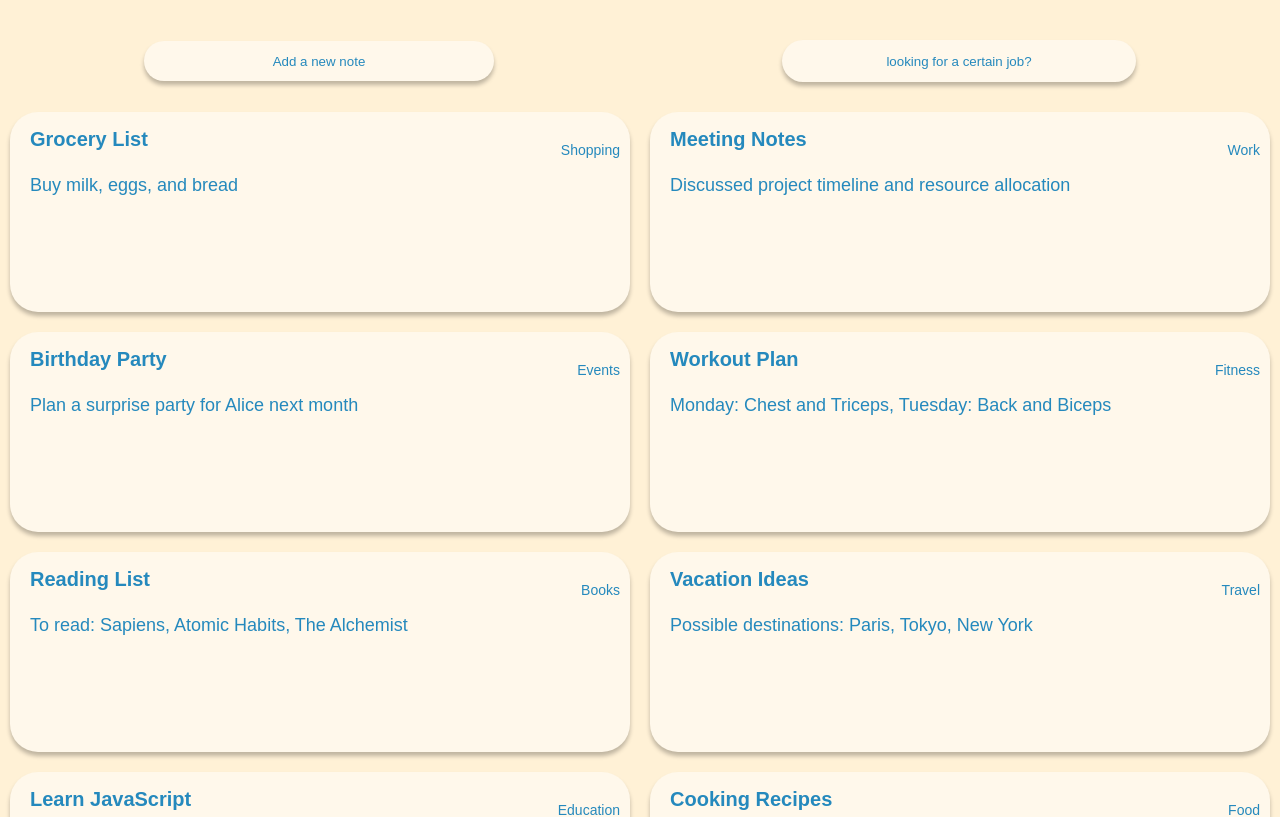
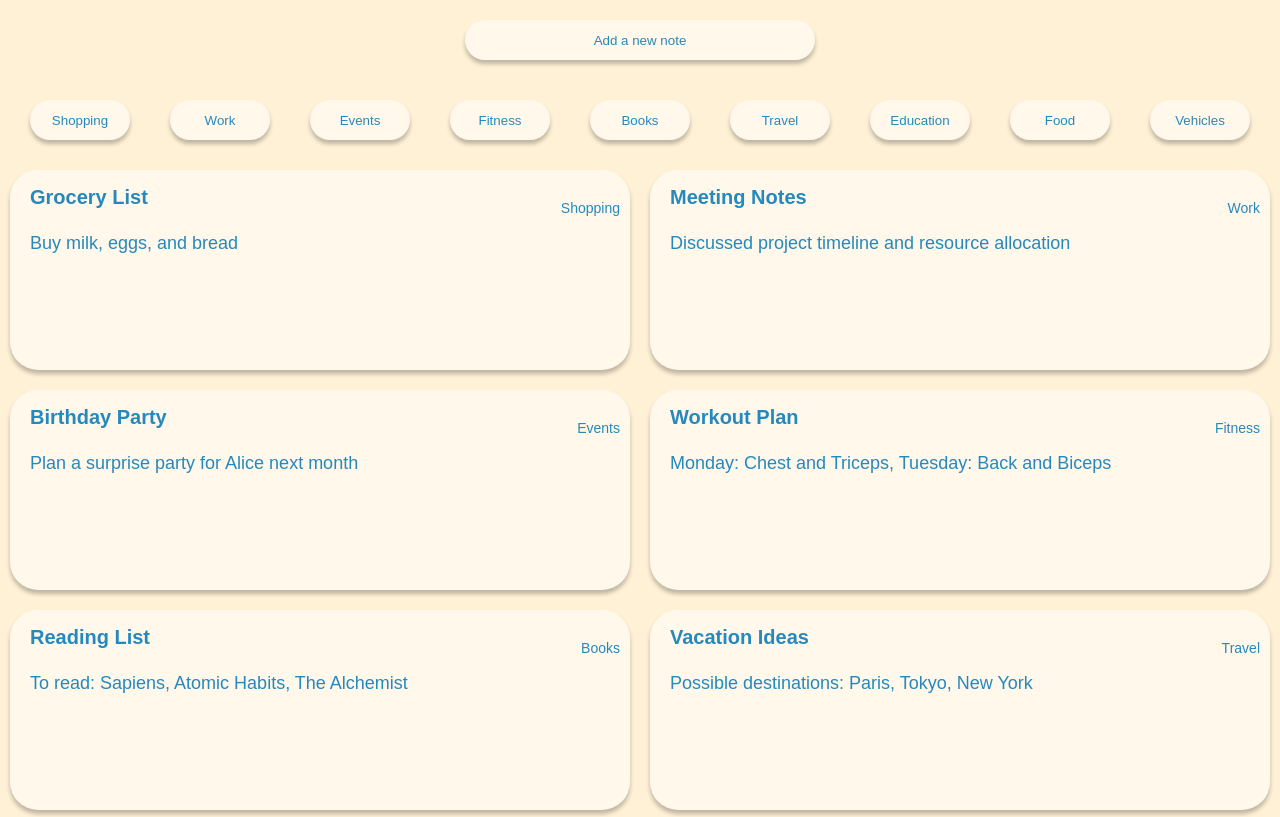
Before and after one commit to 915-nistor-robert/Invatare_Interactiva_2023, a React (Create React App) app in the folder frontend/: page /notes in a window 1280 px wide. Shown: the top 817 px of the page. Built offline with nearby package versions, Linux system fonts and the light colour scheme.

Commit message:
added categories below the add note button

```diff
--- a/frontend/src/Components/NotesPage/NotesPage.js
+++ b/frontend/src/Components/NotesPage/NotesPage.js
@@ -1,5 +1,5 @@
 import './NotesPage.scss'
-import {useState} from "react";
+import {useState, useEffect} from "react";
 import Job from "../Job/Job";
 import {useNavigate} from "react-router-dom";
 import StickyNote from "../../Utils/GeneralUtils";
@@ -19,26 +19,49 @@ export default function NotesPage() {
 
     ])
 
-    const [search, setSearch] = useState('');
+    const [categories, setCategories] = useState([]);
+    const [selectedCategories, setSelectedCategories] = useState([]);
 
-    const filteredNotes = notes.filter(note => note.title.toLowerCase().includes(search.toLowerCase())
-    || note.subject.toLowerCase().includes(search.toLowerCase()) || note.description.toLowerCase().includes(search.toLowerCase()));
+    useEffect(() => {
+      // get unique categories from notes
+      const uniqueCategories = [...new Set(notes.map((note) => note.subject))];
+      setCategories(uniqueCategories);
+    }, [notes]);
 
+    const filteredNotes = notes.filter(
+      (note) => selectedCategories.length === 0 || selectedCategories.includes(note.subject)
+    );
 
-    const handleInputChange = (event) =>{
-        setSearch(event.target.value)
-    }
+    const handleCategoryClick = (category) => {
+      setSelectedCategories((prevSelectedCategories) =>
+        prevSelectedCategories.includes(category)
+          ? prevSelectedCategories.filter((cat) => cat !== category)
+          : [...prevSelectedCategories, category]
+      );
+    };
 
-    return (<>
+    return (
+      <>
         <div className={'jobs-main-container'}>
           <div className={'jobs-searchbar-container'}>
-                    <button name={'add-note'} className={'jobs-searchbar'} onClick={moveToEditStickyNote}>Add a new note</button>
-                    <input type={'text'}
-                     name={'search'}
+            <button
+              name={'add-note'}
               className={'jobs-searchbar'}
-                     placeholder={'looking for a certain job?'}
-                     value={search}
-                     onChange={handleInputChange}/>
+              onClick={moveToEditStickyNote}
+            >
+              Add a new note
+            </button>
+          </div>
+          <div className={'category-container'}>
+            {categories.map((category, index) => (
+              <button
+                key={index}
+                className={`category ${selectedCategories.includes(category) ? 'selected' : ''}`}
+                onClick={() => handleCategoryClick(category)}
+              >
+                {category}
+              </button>
+            ))}
           </div>
           <div className={'sticky-notes-grid-container'}>
             {filteredNotes.length > 0 ? (
@@ -46,16 +69,14 @@ export default function NotesPage() {
                 <Job key={stickyNote.id} note={stickyNote} />
               ))
             ) : (
-                        <div className="no-results">
-                            No results found
-                        </div>
+              <div className='no-results'>No results found</div>
             )}
           </div>
         </div>
       </>
-    )
+    );
 
     function moveToEditStickyNote() {
-        navigate(`/sticky-notes`)
+      navigate(`/sticky-notes`);
     }
   }
--- a/frontend/src/Components/NotesPage/NotesPage.scss
+++ b/frontend/src/Components/NotesPage/NotesPage.scss
@@ -1,5 +1,4 @@
 @import '../../variables';
-
 
 .jobs-main-container{
   position: relative;
@@ -12,14 +11,21 @@
   display: flex;
   flex-direction: row;
   width: 100%;
-  justify-content: space-around;
+  justify-content: center;
   align-items: center;
 }
 
 .jobs-searchbar{
+  width: 350px;
+}
+
+.category{
+  width: 100px;
+}
+
+.jobs-searchbar, .category{
   position: relative;
-  margin: 40px 0 20px 0;
-  width: 350px;
+  margin: 20px;
   height: 40px;
   background-color: $light-yellow;
   border: none;
@@ -30,8 +36,15 @@
   cursor: pointer;
 }
 
-.jobs-searchbar::placeholder {
+.jobs-searchbar::placeholder, .category::placeholder {
   color: $blue;
+}
+
+.category-container{
+  display: flex;
+  flex-wrap: wrap;
+  justify-content: center;
+  align-items: center;
 }
 
 .sticky-notes-grid-container{
@@ -44,3 +57,8 @@
   margin-top:2rem;
   text-align: center;
 }
+
+.category.selected{
+  background-color: $blue;
+  color: $light-yellow;
+}
```
Lines whose indentation alone changed are shown as unchanged.
